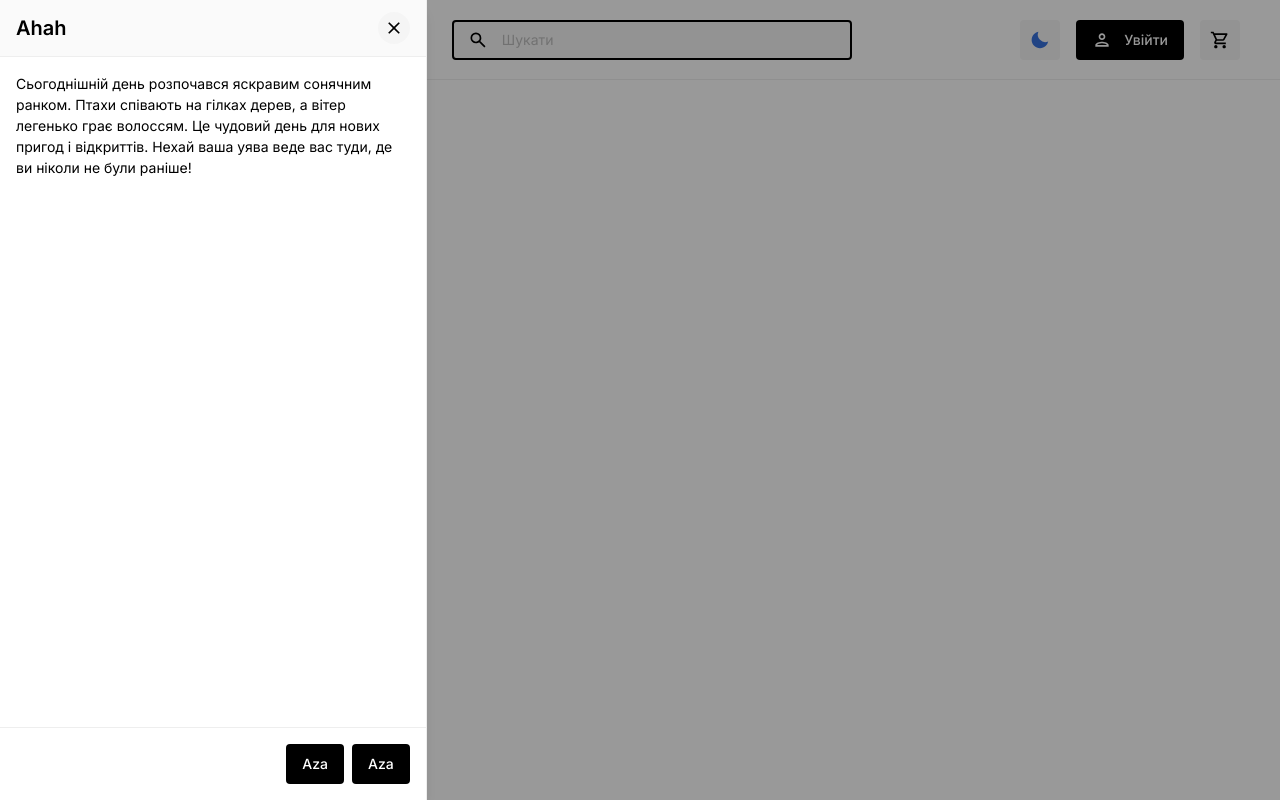
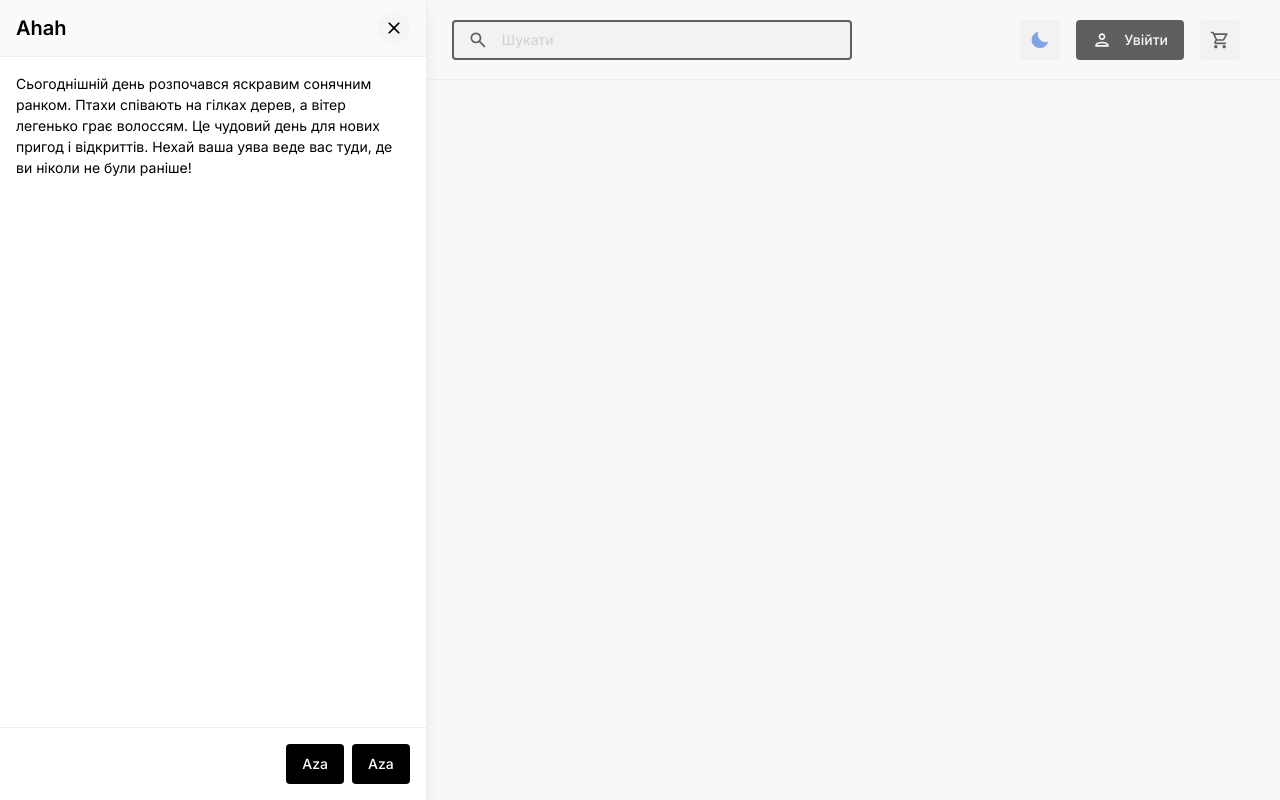
Before and after one commit to Solowayer/service-base, a Next.js app: page / in a window 1280 px wide. Both pictures are taken after a click on the button "Open Drawer". Built offline with nearby package versions, Linux system fonts and the light colour scheme.

Commit message:
Dialog animation

```diff
--- a/components/ui/dialog.tsx
+++ b/components/ui/dialog.tsx
@@ -16,9 +16,33 @@ const DialogOverlay = React.forwardRef<
 	React.ElementRef<typeof DialogPrimitive.Overlay>,
 	React.ComponentPropsWithoutRef<typeof DialogPrimitive.Overlay>
 >(({ className, ...props }, ref) => (
-	<DialogPrimitive.Overlay ref={ref} className="fixed inset-0 z-50 bg-black/40" {...props} />
+	<DialogPrimitive.Overlay
+		ref={ref}
+		className="fixed inset-0 z-50 bg-surface-overlay/40 data-[state=open]:animate-fade-in data-[state=closed]:animate-fade-out"
+		{...props}
+	/>
 ))
 DialogOverlay.displayName = DialogPrimitive.Overlay.displayName
+
+const DialogContent = React.forwardRef<
+	React.ElementRef<typeof DialogPrimitive.Content>,
+	React.ComponentPropsWithoutRef<typeof DialogPrimitive.Content>
+>(({ className, children, ...props }, ref) => (
+	<DialogPortal>
+		<DialogOverlay />
+		<DialogPrimitive.Content
+			ref={ref}
+			className={cn(
+				'fixed left-[50%] top-[50%] translate-x-[-50%] translate-y-[-50%] w-full z-50 max-w-lg bg-surface-primary rounded shadow-lg border overflow-hidden data-[state=open]:animate-dialog-scale-in data-[state=closed]:animate-dialog-scale-out',
+				className
+			)}
+			{...props}
+		>
+			<div className="max-h-[400px] overflow-y-auto">{children}</div>
+		</DialogPrimitive.Content>
+	</DialogPortal>
+))
+DialogContent.displayName = DialogPrimitive.Content.displayName
 
 const DialogTitle = React.forwardRef<
 	React.ElementRef<typeof DialogPrimitive.Title>,
@@ -64,21 +88,4 @@ const DialogBody = ({ className, children, ...props }: React.HTMLAttributes<HTML
 )
 DialogBody.displayName = 'DialogBody'
 
-const DialogContent = React.forwardRef<
-	React.ElementRef<typeof DialogPrimitive.Content>,
-	React.ComponentPropsWithoutRef<typeof DialogPrimitive.Content>
->(({ className, children, ...props }, ref) => (
-	<DialogPortal>
-		<DialogOverlay />
-		<DialogPrimitive.Content
-			ref={ref}
-			className="fixed left-[50%] top-[50%] z-50 grid w-full max-w-lg translate-x-[-50%] translate-y-[-50%] bg-surface-primary shadow-lg sm:rounded-lg md:w-full border overflow-hidden"
-			{...props}
-		>
-			<div className="max-h-[400px] overflow-y-auto">{children}</div>
-		</DialogPrimitive.Content>
-	</DialogPortal>
-))
-DialogContent.displayName = DialogPrimitive.Content.displayName
-
 export { Dialog, DialogTrigger, DialogContent, DialogTitle, DialogDescription, DialogHeader, DialogBody }
--- a/components/ui/drawer.tsx
+++ b/components/ui/drawer.tsx
@@ -25,7 +25,7 @@ const DrawerOverlay = React.forwardRef<
 >(({ className, ...props }, ref) => (
 	<DrawerPrimitive.Overlay
 		className={cn(
-			'fixed inset-0 z-50 bg-black/40 transition data-[state=open]:animate-fade-in data-[state=closed]:animate-fade-out',
+			'fixed inset-0 z-50 bg-surface-overlay/40 data-[state=open]:animate-fade-in data-[state=closed]:animate-fade-out',
 			className
 		)}
 		{...props}
@@ -34,7 +34,7 @@ const DrawerOverlay = React.forwardRef<
 ))
 DrawerOverlay.displayName = DrawerPrimitive.Overlay.displayName
 
-const DrawerVariants = cva('fixed z-50 gap-4 bg-surface-primary shadow-lg overflow-hidden transition', {
+const DrawerVariants = cva('fixed z-50 gap-4 bg-surface-primary shadow-lg overflow-hidden', {
 	variants: {
 		side: {
 			top: 'inset-x-0 top-0 border-b',
@@ -47,6 +47,22 @@ const DrawerVariants = cva('fixed z-50 gap-4 bg-surface-primary shadow-lg overfl
 		side: 'right'
 	}
 })
+
+interface DrawerContentProps
+	extends React.ComponentPropsWithoutRef<typeof DrawerPrimitive.Content>,
+		VariantProps<typeof DrawerVariants> {}
+
+const DrawerContent = React.forwardRef<React.ElementRef<typeof DrawerPrimitive.Content>, DrawerContentProps>(
+	({ side = 'right', className, children, ...props }, ref) => (
+		<DrawerPortal>
+			<DrawerOverlay />
+			<DrawerPrimitive.Content ref={ref} className={cn(DrawerVariants({ side }), className)} {...props}>
+				{children}
+			</DrawerPrimitive.Content>
+		</DrawerPortal>
+	)
+)
+DrawerContent.displayName = DrawerPrimitive.Content.displayName
 
 const DrawerTitle = React.forwardRef<
 	React.ElementRef<typeof DrawerPrimitive.Title>,
@@ -107,22 +123,6 @@ const DrawerBody = ({ className, children, ...props }: React.HTMLAttributes<HTML
 )
 DrawerBody.displayName = 'DrawerBody'
 
-interface DrawerContentProps
-	extends React.ComponentPropsWithoutRef<typeof DrawerPrimitive.Content>,
-		VariantProps<typeof DrawerVariants> {}
-
-const DrawerContent = React.forwardRef<React.ElementRef<typeof DrawerPrimitive.Content>, DrawerContentProps>(
-	({ side = 'right', className, children, ...props }, ref) => (
-		<DrawerPortal>
-			<DrawerOverlay />
-			<DrawerPrimitive.Content ref={ref} className={cn(DrawerVariants({ side }), className)} {...props}>
-				{children}
-			</DrawerPrimitive.Content>
-		</DrawerPortal>
-	)
-)
-DrawerContent.displayName = DrawerPrimitive.Content.displayName
-
 export {
 	Drawer,
 	DrawerTrigger,
--- a/tailwind.config.ts
+++ b/tailwind.config.ts
@@ -191,6 +191,7 @@ const config: Config = {
 		}),
 		extend: {
 			keyframes: {
+				// SLIDE
 				'slide-in-right': {
 					'0%': { transform: 'translateX(100%)' },
 					'100%': { transform: 'translateX(0)' }
@@ -223,6 +224,16 @@ const config: Config = {
 					'0%': { transform: 'translateY(0)' },
 					'100%': { transform: 'translateY(100%)' }
 				},
+				// SCALE
+				'dialog-scale-in': {
+					'0%': { opacity: '0', transform: 'translateX(-50%) translateY(-50%) scale(0.8)' },
+					'100%': { opacity: '1', transform: 'translateX(-50%) translateY(-50%) scale(1)' }
+				},
+				'dialog-scale-out': {
+					'0%': { opacity: '1', transform: 'translateX(-50%) translateY(-50%) scale(1)' },
+					'100%': { opacity: '0', transform: 'translateX(-50%) translateY(-50%) scale(0.8)' }
+				},
+				// FADE
 				'fade-in': {
 					'0%': { opacity: '0' },
 					'100%': { opacity: '1' }
@@ -242,6 +253,10 @@ const config: Config = {
 			'slide-out-top': 'slide-out-top 0.3s ease-in-out',
 			'slide-in-bottom': 'slide-in-bottom 0.3s ease-in-out',
 			'slide-out-bottom': 'slide-out-bottom 0.3s ease-in-out',
+
+			'dialog-scale-in': 'dialog-scale-in 0.2s ease-in-out',
+			'dialog-scale-out': 'dialog-scale-out 0.2s ease-in-out',
+
 			'fade-in': 'fade-in 0.3s ease-in-out',
 			'fade-out': 'fade-out 0.3s ease-in-out'
 		}
```
